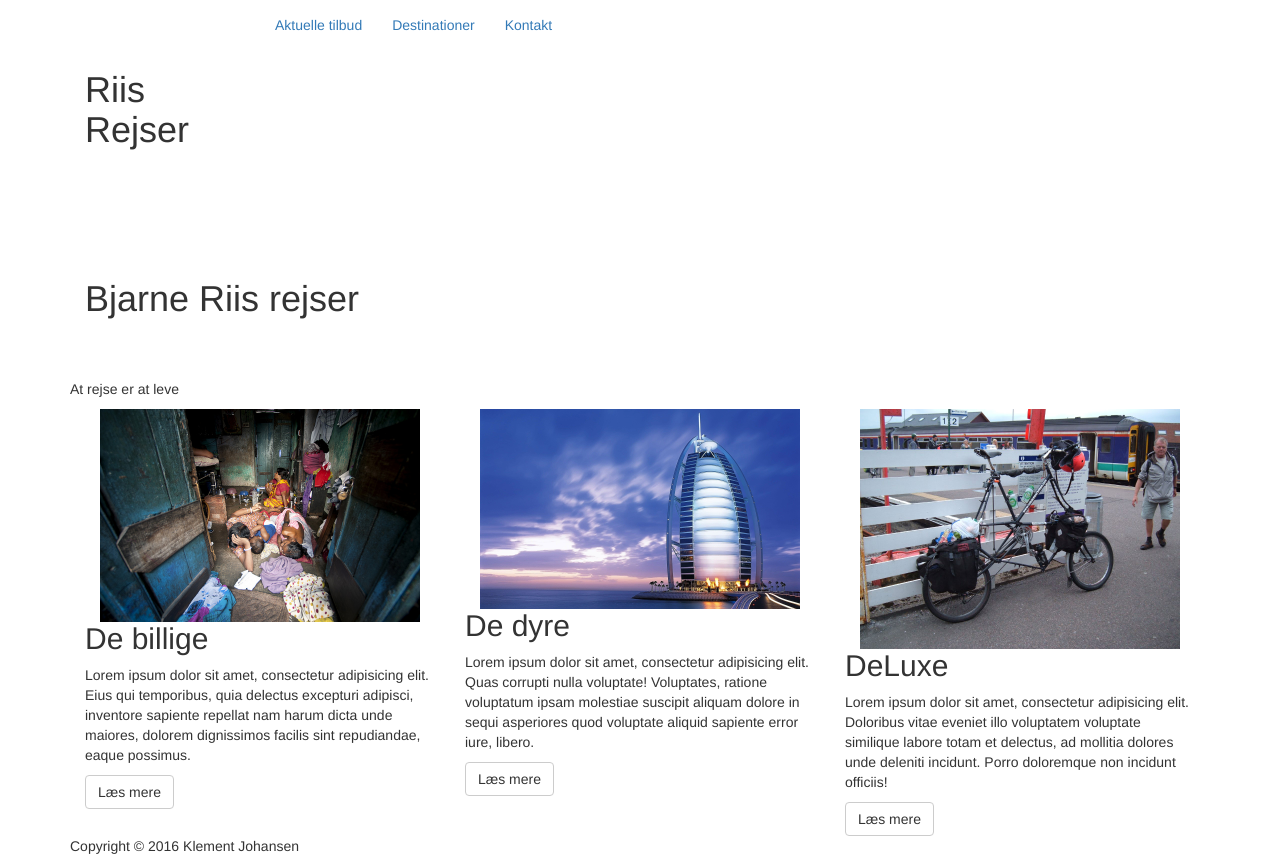
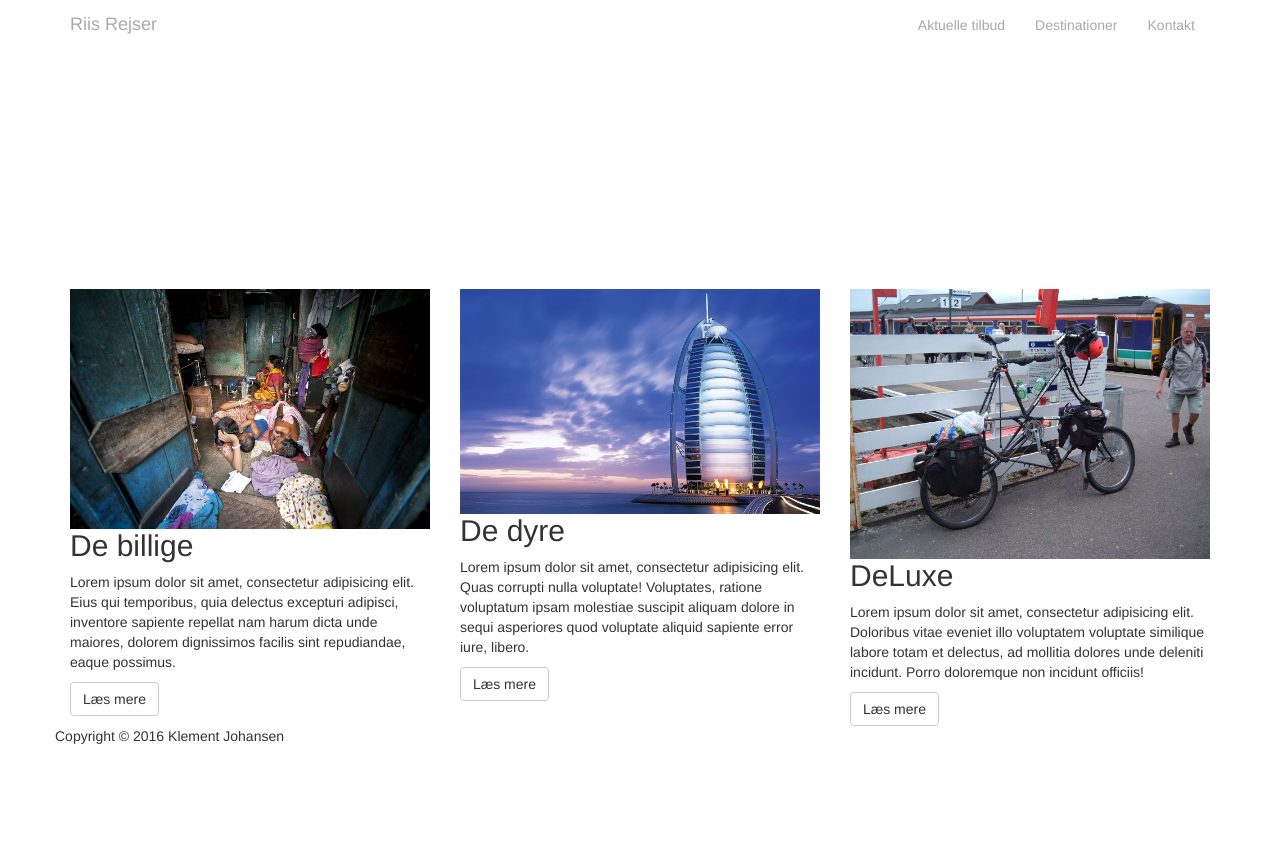
Before and after one commit to Khizai/Gitopg, a plain HTML site: page index.html in a window 1280 px wide. After the commit the page ends 800 px from the top, so only its background shows below. Drawn offline with nearby package versions, Linux system fonts and the light colour scheme.

Commit message:
Nikolaj' grundstruktur i index.html

```diff
--- a/css/styles.css
+++ b/css/styles.css
@@ -3,5 +3,28 @@
 }
 
 h1{
-	padding: 50px;
+	padding: 50px 0 0 0;
+	font-size: 4.5em;
+	color: white;
 }
+
+#rejse {
+	font-size: 2em;
+	color: white;
+	padding-bottom: 40px;
+}
+
+h4 {
+	padding-top: 5px;
+	color: darkgray;
+}
+
+.noPadding {
+	padding-right: 0;
+	padding-left: 0;
+}
+
+nav ul li a{
+	text-align: right;
+	color: darkgray;
+}
--- a/index.html
+++ b/index.html
@@ -10,34 +10,34 @@
 </head>
 <body>
 	<nav class="container">
-		<h1 class="col-md-2">Riis Rejser</h1>
-		<ul class="nav navbar-nav col-md-4 col-md-offset-6">
-			<li role="presentation" class="active"><a href="#">Aktuelle tilbud</a></li>
-			<li role="presentation"><a href="#">Destinationer</a></li>
-			<li role="presentation"><a href="#">Kontakt</a></li>
+		<h4 class="col-md-2 noPadding">Riis Rejser</h4>
+		<ul class="nav navbar-nav col-md-5 pull-right noPadding">
+			<li role="presentation" class="active noPadding pull-right"><a href="#" class"noPadding">Kontakt</a></li>
+			<li role="presentation" class="noPadding pull-right"><a href="#" class"noPadding">Destinationer</a></li>
+			<li role="presentation" class="noPadding pull-right"><a href="#" class"noPadding">Aktuelle tilbud</a></li>
 		</ul>
 	</nav>
 	<header class="container-fluid" id="mainHeader">
 		<div class="container">
-			<h1 class="col-md-12">Bjarne Riis rejser</h1>
-			<p>At rejse er at leve</p>
+			<h1 class="col-md-12 noPadding">Bjarne Riis rejser</h1>
+			<p id="rejse">At rejse er at leve</p>
 		</div>
 	</header>
-	<section class="container">
+	<section class="container noPadding">
 		<article class="col-md-4">
-			<img src="img/billig.jpg" alt="" class="col-md-12 img-responsive">
+			<img src="img/billig.jpg" alt="" class="col-md-12 img-responsive noPadding">
 			<h2>De billige</h2>
 			<p>Lorem ipsum dolor sit amet, consectetur adipisicing elit. Eius qui temporibus, quia delectus excepturi adipisci, inventore sapiente repellat nam harum dicta unde maiores, dolorem dignissimos facilis sint repudiandae, eaque possimus.</p>
 			<a class="btn btn-default" href="#" role="button">Læs mere</a>
 		</article>
 		<article class="col-md-4">
-			<img src="img/dyre.jpg" alt="" class="col-md-12 img-responsive">
+			<img src="img/dyre.jpg" alt="" class="col-md-12 img-responsive noPadding">
 			<h2>De dyre</h2>
 			<p>Lorem ipsum dolor sit amet, consectetur adipisicing elit. Quas corrupti nulla voluptate! Voluptates, ratione voluptatum ipsam molestiae suscipit aliquam dolore in sequi asperiores quod voluptate aliquid sapiente error iure, libero.</p>
 			<a class="btn btn-default" href="#" role="button">Læs mere</a>
 		</article>
 		<article class="col-md-4">
-			<img src="img/deluxe.jpg" alt="" class="col-md-12 img-responsive">
+			<img src="img/deluxe.jpg" alt="" class="col-md-12 img-responsive noPadding">
 			<h2>DeLuxe</h2>
 			<p>Lorem ipsum dolor sit amet, consectetur adipisicing elit. Doloribus vitae eveniet illo voluptatem voluptate similique labore totam et delectus, ad mollitia dolores unde deleniti incidunt. Porro doloremque non incidunt officiis!</p>
 			<a class="btn btn-default" href="#" role="button">Læs mere</a>
```
